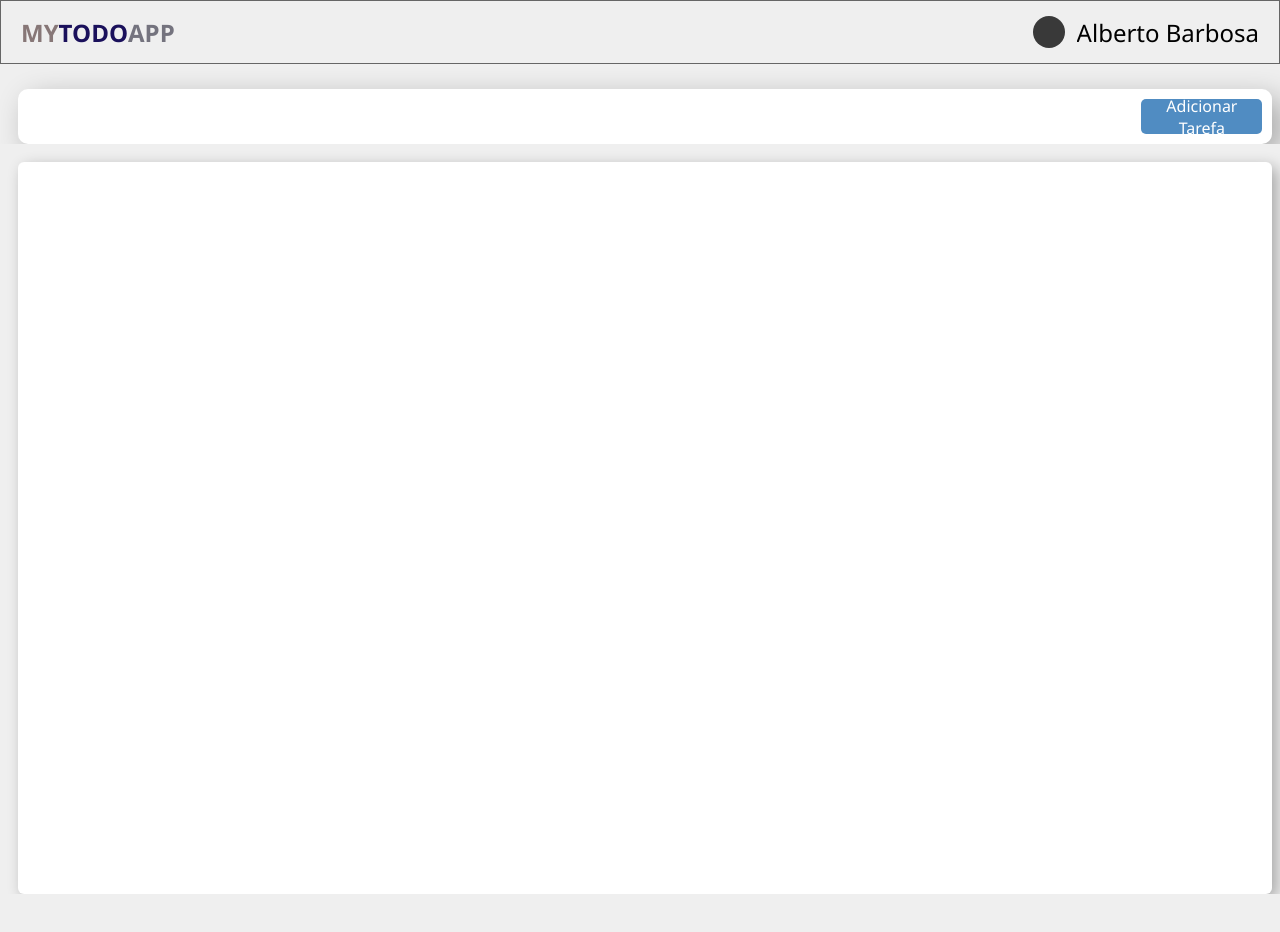
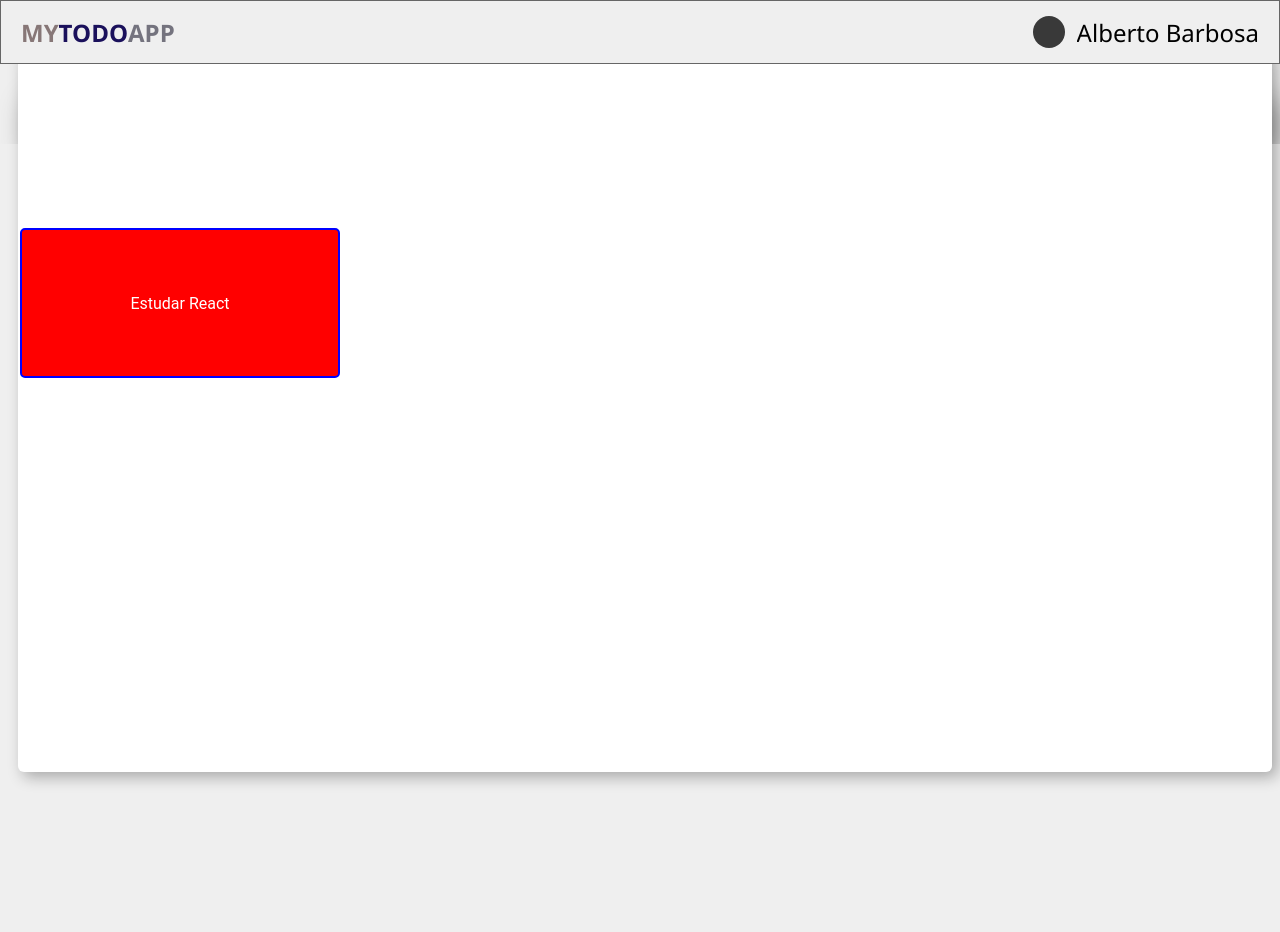
Before and after one commit to Alberto21-boop/Mentoria-YDUQS, a React (Vite) app: page / in a window 1280 px wide. Shown: the top 932 px of the page. Built offline with nearby package versions, Linux system fonts and the light colour scheme.

Commit message:
resolvido o problema de posição dos elementos do layout, assim como também foi resolvido o problema da estilização do card cenrtral que recebe os items a serem reenderizados

```diff
--- a/src/Pages/ErrorScreen/index.tsx
+++ b/src/Pages/ErrorScreen/index.tsx
@@ -1,6 +1,6 @@
-
 import { ErrorScreenContainer } from './styles';
 import { Header } from '../../components/Header';
+
 
 export function ErrorScreen() {
 
--- a/src/Pages/Home/components/CardTask/styles.ts
+++ b/src/Pages/Home/components/CardTask/styles.ts
@@ -4,11 +4,19 @@ interface CardContainerProps {
     completed: boolean;
 }
 
-
 export const CardContainer = styled.div<CardContainerProps>`
+  position: relative;
+  display: flex;
   width: 320px;
   height: 150px;
   border-radius: 5px;
+  border: 2px solid blue;
+  background-color: yellow;
+  position: absolute;
+  z-index: 1;
+  justify-content: center; /* Centraliza horizontalmente */
+  align-items: center; /* Centraliza verticalmente */
+  margin-top: 0px;
   background-color: ${(props) => (props.completed ? 'green' : 'red')};
   color: white;
     cursor: pointer;
--- a/src/Pages/Home/index.tsx
+++ b/src/Pages/Home/index.tsx
@@ -1,10 +1,16 @@
+import { CardTask } from './components/CardTask';
 import { HomeBackground, HomeContainer } from './styles';
 
 export function Home() {
+    const task = "Estudar React"; // Uma string com a tarefa
+    const completed = false; // Status da tarefa (true ou false)
+    const onToggle = () => {
+        console.log("Toggle task status"); // Função para alternar o status
+    };
     return (
         <HomeBackground>
             <HomeContainer>
-
+                <CardTask task={task} completed={completed} onToggle={onToggle} />
             </HomeContainer>
         </HomeBackground>
     );
--- a/src/Pages/Home/styles.ts
+++ b/src/Pages/Home/styles.ts
@@ -3,22 +3,19 @@ import styled from 'styled-components';
 export const HomeBackground = styled.div`
 
   display: grid;
-  grid-template-columns: 1fr; /* Define uma coluna central */
-  justify-items: center; /* Centraliza os itens na coluna */
-  align-items: start; /* Alinha os itens ao topo */
-
-  width: 100%;
-  height: 100vh;
+  //width: 100%;
   padding-top: 64px;
+  min-height: 100vh;
   background: ${(props) => props.theme.colors['base-background-screen']};
 
-  grid-template-columns: 1fr; /* Define uma coluna que ocupa todo o espaço */
-  justify-items: center; /* Centraliza os itens horizontalmente */
-  align-items: start; /* Alinha os itens ao topo da coluna */
+  /* grid-template-columns: 1fr;
+  justify-items: center;
+  align-items: start;  */
 `;
 
 export const HomeContainer = styled.div`
   width: 100%;
   padding: 20px;
   align-items: center;
+  position: relative;
 `
--- a/src/Pages/NewTask/components/TaskForms/index.tsx
+++ b/src/Pages/NewTask/components/TaskForms/index.tsx
@@ -16,7 +16,6 @@ export function TaskForms() {
             <CharactersPerTask>
                 0 de 50 caracteres
             </CharactersPerTask>
-
         </TaskFormsContainer>
     );
 }
--- a/src/Pages/NewTask/components/TaskForms/styles.ts
+++ b/src/Pages/NewTask/components/TaskForms/styles.ts
@@ -8,6 +8,8 @@ export const TaskFormsContainer = styled.div`
  margin-top: 95px;
  margin-left: 20px;
  margin-bottom: 420px;
+ position: relative;
+ z-index: 1;
 `;
 
 export const TaskFormTitle = styled.div`
--- a/src/components/CardTaskItems/styles.ts
+++ b/src/components/CardTaskItems/styles.ts
@@ -2,10 +2,12 @@ import styled from 'styled-components';
 
 export const CardTaskItemsContainer = styled.div`
   width: 98%;
-  height: 732px;
+  height: 722px;
+  position: absolute;
+  bottom: 28px;
   margin-left: 18px;
-  margin-top: 18px;
   border-radius: 6px;
+  z-index: 1;
   background: ${(props) => props.theme.colors['base-input-background']};
   box-shadow: 5px 5px 15px rgba(0, 0, 0, 0.3);
 `
--- a/src/components/SubHeaderGoToTask/styles.ts
+++ b/src/components/SubHeaderGoToTask/styles.ts
@@ -10,7 +10,6 @@ export const TaskContainer = styled.div`
   background: ${(props) => props.theme.colors['base-input-background']};
   border-radius: 10px;
   margin-top: 25px;
-  padding-left: 10px;
   box-shadow: 10px 10px 30px rgba(0, 0, 0, 0.3);
   z-index: 1;
 `;
--- a/src/layout/DefaultLayout/styles.ts
+++ b/src/layout/DefaultLayout/styles.ts
@@ -3,13 +3,10 @@ import { styled } from "styled-components";
 export const LayoutContainer = styled.div`
  display: flex;
  flex-direction: column;
- height: 100%;
 `;
 
 export const ContainContainer = styled.div`
     display: flex;
     flex-direction: column;
     padding-top: 64px;
-    width: 100%;
-    overflow: hidden;
 `;
```
